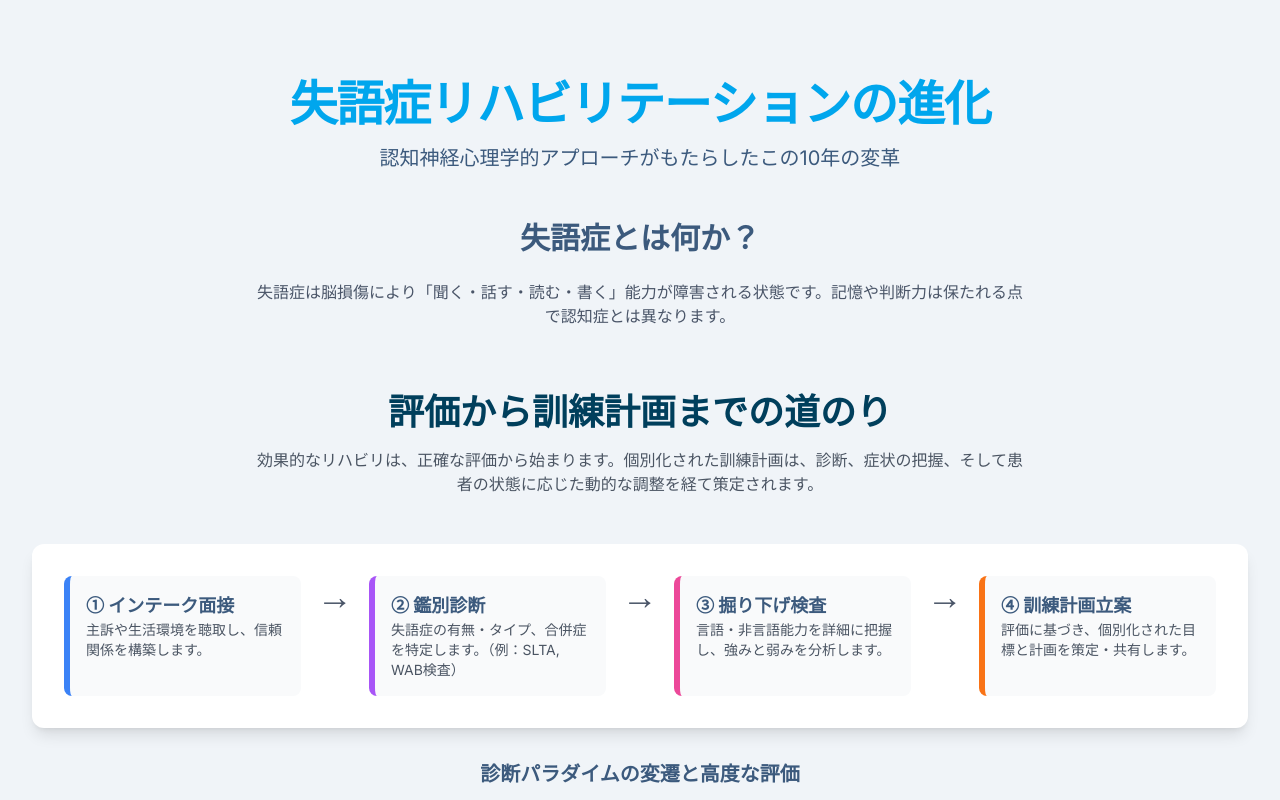
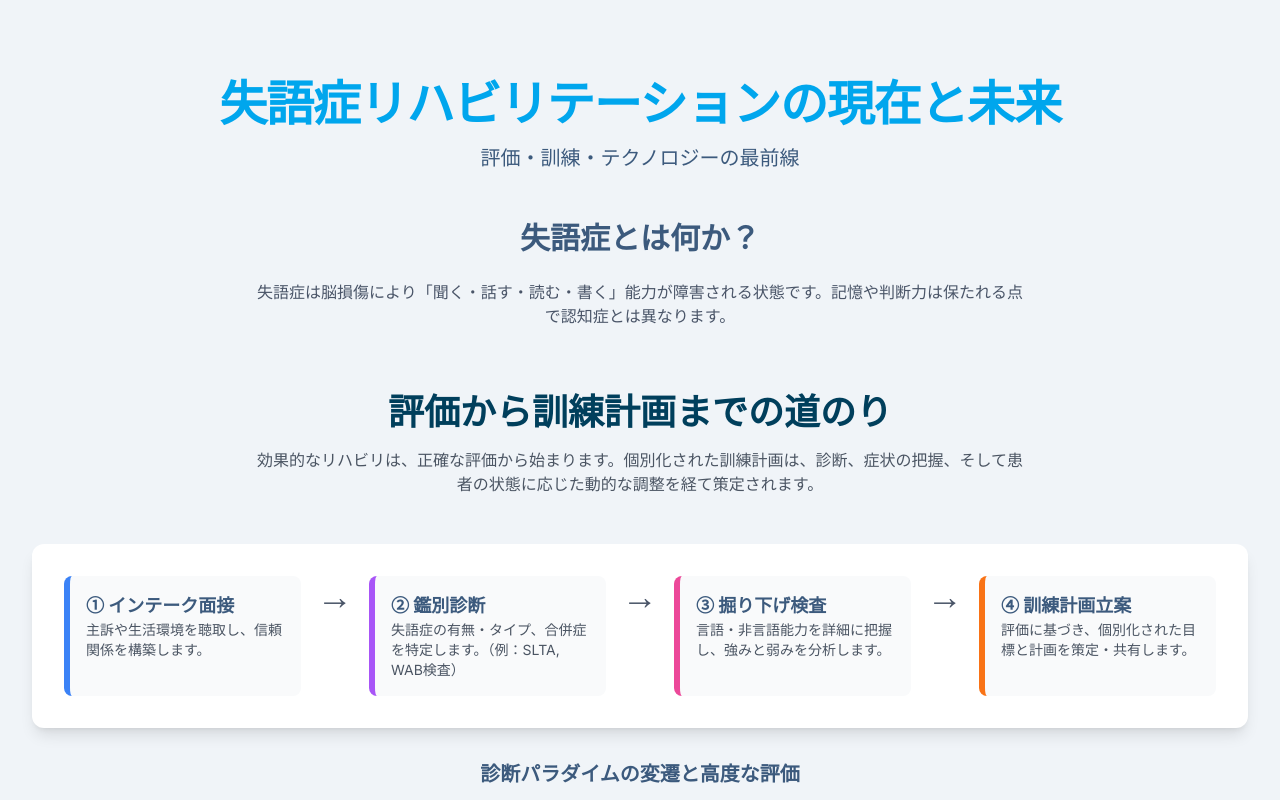
Before and after one commit to YO0313/YO, a plain HTML site: page index.html in a window 1280 px wide. Shown: the top 800 px of the page. Drawn offline with nearby package versions, Linux system fonts and the light colour scheme.

Commit message:
Update index.html

```diff
--- a/index.html
+++ b/index.html
@@ -3,7 +3,7 @@
 <head>
     <meta charset="UTF-8">
     <meta name="viewport" content="width=device-width, initial-scale=1.0">
-    <title>インフォグラフィック：失語症リハビリテーションの進化 - 認知神経心理学的アプローチの10年</title>
+    <title>失語症リハビリテーションの現在と未来</title>
     <script src="https://cdn.tailwindcss.com"></script>
     <script src="https://cdn.jsdelivr.net/npm/chart.js"></script>
     <link href="https://fonts.googleapis.com/css2?family=Inter:wght@400;600;700&family=Noto+Sans+JP:wght@400;500;700&display=swap" rel="stylesheet">
@@ -109,8 +109,8 @@
     <div class="container mx-auto p-4 md:p-8 max-w-7xl">
 
         <header class="text-center my-8 md:my-12">
-            <h1 class="text-3xl md:text-5xl font-bold text-[#00A6ED] tracking-tight">失語症リハビリテーションの進化</h1>
-            <p class="text-lg md:text-xl mt-4 text-[#3C5A7D]">認知神経心理学的アプローチがもたらしたこの10年の変革</p>
+            <h1 class="text-3xl md:text-5xl font-bold text-[#00A6ED] tracking-tight">失語症リハビリテーションの現在と未来</h1>
+            <p class="text-lg md:text-xl mt-4 text-[#3C5A7D]">評価・訓練・テクノロジーの最前線</p>
         </header>
 
         <main>
```
